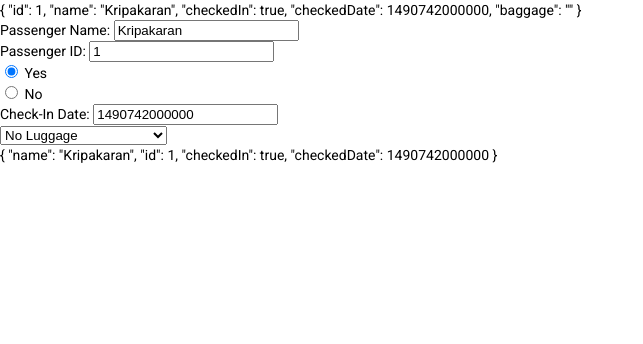
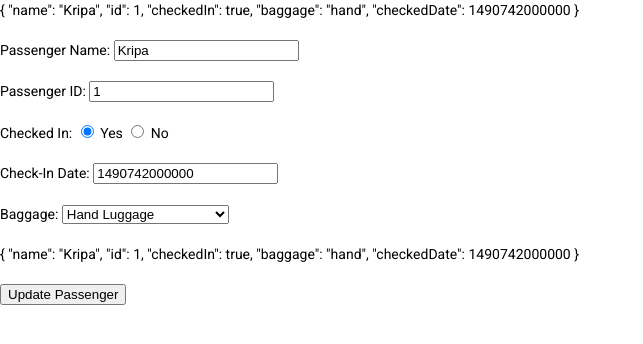
Before and after one commit to Kripakaran/angularPractice, an Angular app: page / in a window 1280 px wide. Shown: the top 344 px of the page, without its empty margins (0-643 px from the left). Built offline with nearby package versions, Linux system fonts and the light colour scheme; data requests are answered from the project's data file.

Commit message:
Complete Form and make update changes to Rest API

```diff
--- a/db.json
+++ b/db.json
@@ -1,11 +1,11 @@
 {
   "passengers": [
     {
+      "name": "Kripa",
       "id": 1,
-      "name": "Kripakaran",
       "checkedIn": true,
-      "checkedDate": 1490742000000,
-      "baggage": ""
+      "baggage": "hand",
+      "checkedDate": 1490742000000
     },
     {
       "id": 2,
--- a/src/app/passenger-dashboard/components/passenger-form/passenger-form.component.html
+++ b/src/app/passenger-dashboard/components/passenger-form/passenger-form.component.html
@@ -2,24 +2,25 @@
     {{ detail | json }}
 </div>
 
-<form #form="ngForm" novalidate>
+<form (ngSubmit)="handleSubmit(form)" #form="ngForm" novalidate>
     <div>
         Passenger Name:
-        <input type = "text" name = "name" [ngModel] = "detail?.name">
+        <input type = "text" name = "name" [ngModel] = "detail?.name" #fullname = "ngModel" required>
+        <div *ngIf = "fullname.errors?.required && fullname.dirty" class = "error">
+        Passenger Name is required!
+        </div>
     </div>
 
     <div>
         Passenger ID:
-        <input type = "number" name = "id" [ngModel] = "detail?.id">
+        <input type = "number" name = "id" [ngModel] = "detail?.id" required>
     </div>
 
-    <div>
+    <div>Checked In:
         <input type = "radio" [value] = "true" name = "checkedIn" [ngModel] = "detail?.checkedIn" (ngModelChange) = "onCheckIn($event)">
         Yes
-    </div>
 
 
-    <div>
         <input type = "radio" [value] = "false" name = "checkedIn" [ngModel] = "detail?.checkedIn" (ngModelChange) = "onCheckIn($event)">
         No
     </div>
@@ -36,17 +37,29 @@
         <input type = "number" name = "checkedDate" [ngModel] = "detail?.checkedDate">
     </div>
 
-    <select>
-        <option *ngFor = "let luggage of baggage">
+
+    <div>
+        Baggage:
+    <select name="baggage" [ngModel]="detail?.baggage">
+        <option *ngFor = "let luggage of baggage" [value] = "luggage.key">
             {{luggage.value}}
         </option>
     </select>
+    </div>
 
 
     <div>
         {{ form.value | json }}
     </div>
 
+    <!-- <div>Valid:  {{ form.valid | json }}</div>
+    <div>Invalid: {{ form.invalid | json }}</div> -->
+
+
+    <button type = "submit" [disabled] = "form.invalid">
+        Update Passenger
+    </button>
+
 
 
 </form>
--- a/src/app/passenger-dashboard/components/passenger-form/passenger-form.component.scss
+++ b/src/app/passenger-dashboard/components/passenger-form/passenger-form.component.scss
@@ -0,0 +1,8 @@
+div{
+    margin: 0 0 20px;
+}
+
+.error{
+    color: red;
+    font-size: 10px;
+}
--- a/src/app/passenger-dashboard/components/passenger-form/passenger-form.component.ts
+++ b/src/app/passenger-dashboard/components/passenger-form/passenger-form.component.ts
@@ -1,4 +1,4 @@
-import { Component, Input, OnInit } from '@angular/core';
+import { Component, Input, OnInit, Output, EventEmitter } from '@angular/core';
 import { Baggage } from '../../models/Baggage';
 import { Passenger } from '../../models/Passenger';
 
@@ -12,6 +12,9 @@ export class PassengerFormComponent implements OnInit {
 
   @Input()
   detail: Passenger;
+
+  @Output()
+  update: EventEmitter<Passenger> = new EventEmitter<Passenger>();
 
   baggage : Baggage[] = [
     {
@@ -42,4 +45,15 @@ export class PassengerFormComponent implements OnInit {
     this.detail.checkedDate = Date.now();
   }
 }
-}
+
+  // handleSubmit(passenger: Passenger, isValid: boolean){
+  //   if(isValid){
+  //     this.update.emit(passenger);
+  //   }
+
+    handleSubmit(passengerForm: any){
+      if(passengerForm.valid){
+        this.update.emit(passengerForm.value);
+      }
+    }
+  }
--- a/src/app/passenger-dashboard/container/passenger-viewer/passenger-viewer.component.html
+++ b/src/app/passenger-dashboard/container/passenger-viewer/passenger-viewer.component.html
@@ -1,3 +1,4 @@
 <app-passenger-form
-[detail] = "passenger">
+[detail] = "passenger"
+(update) = handleUpdate($event)>
 </app-passenger-form>
--- a/src/app/passenger-dashboard/container/passenger-viewer/passenger-viewer.component.ts
+++ b/src/app/passenger-dashboard/container/passenger-viewer/passenger-viewer.component.ts
@@ -18,4 +18,12 @@ export class PassengerViewerComponent implements OnInit {
     });
   }
 
+  handleUpdate(updated: Passenger){
+    console.log(updated);
+    this.passengerService.updatePassenger(updated).subscribe(res =>{
+      this.passenger = Object.assign({}, this.passenger, updated);
+    })
+
+  }
+
 }
```
